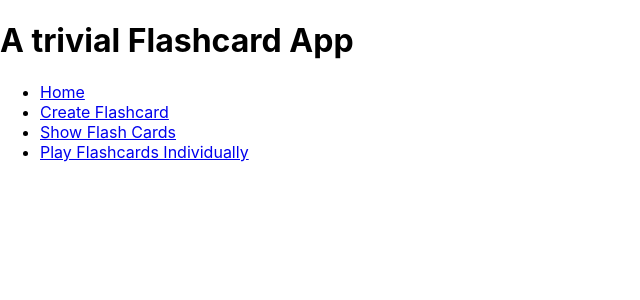
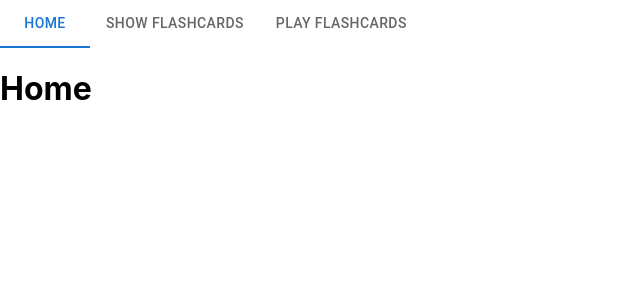
Before and after one commit to berniedovD/flashcards, a React (Create React App) app: page / in a window 1280 px wide. Shown: the top 300 px of the page, without its empty margins (0-640 px from the left). Built offline with nearby package versions, Linux system fonts and the light colour scheme.

Commit message:
Added tab navigation

```diff
--- a/src/App.tsx
+++ b/src/App.tsx
@@ -1,49 +1,48 @@
-import React from "react";
-import { BrowserRouter as Router, Routes, Route, Link } from "react-router-dom";
+import React, {useState} from "react";
+import { BrowserRouter as Router, Routes, Route, Link, useNavigate, Outlet } from "react-router-dom";
 import FlashcardList from "./FlashCardList";
 import Flashcardplay from "./flashcardPlay";
 import GameOver from "./flashcardPlay/gameover";
+
+import Box from "@mui/material/Box";
+import Tabs from "@mui/material/Tabs";
+import Tab from "@mui/material/Tab";
 
 const App: React.FC = () => {
   const flashcards = [
     { question: "What is 2 + 2?", answer: "4" },
     { question: "What is the capital of France?", answer: "Paris" },
   ];
-
   return (
     <Router>
       <div>
-        <h1>A trivial Flashcard App</h1>
-        <nav>
-          <ul>
-            <li>
-              <Link to="/">Home</Link>
-            </li>
-            <li>
-              <Link to="/create">Create Flashcard</Link>
-            </li>
-            <li>
-              <Link to="/show">Show Flash Cards</Link>
-            </li>
-            <li>
-              <Link to="/play">Play Flashcards Individually</Link>
-            </li>
-          </ul>
-        </nav>
-
       <Routes>
+          <Route path="/" element={<TabNav/>}>
+             <Route index element={<h1>Home</h1>}/>
              <Route path="/create" element={<h1>Create Flashcard route</h1>} />
-          <Route path="/" />
              <Route
                path="/show"
                element={<FlashcardList flashcards={flashcards}></FlashcardList>}
-          ></Route>
+             />
              <Route path="/play" element={<Flashcardplay flashcards={flashcards}/>}/>
              <Route path="/gameover" element={<GameOver/>}/>
+             <Route path="*" element={<h1>Error 404</h1>}/>
+          </Route>
         </Routes>
       </div>
     </Router>
   );
 };
 
+function TabNav() {
+  const [value, setValue] = useState(0);
+  const navigate = useNavigate();
+  return (<Box>
+    <Tabs value={value} onChange={(event: React.SyntheticEvent, newValue: number) => setValue(newValue)}>
+       <Tab onClick={() => navigate("/")} label="Home"/>
+       <Tab onClick={() => navigate("/show")} label="Show Flashcards"/>
+       <Tab onClick={() => navigate("/play")} label="Play Flashcards"/></Tabs><Outlet/>
+  </Box>)
+}
+
 export default App;
```
Lines whose indentation alone changed are shown as unchanged.
